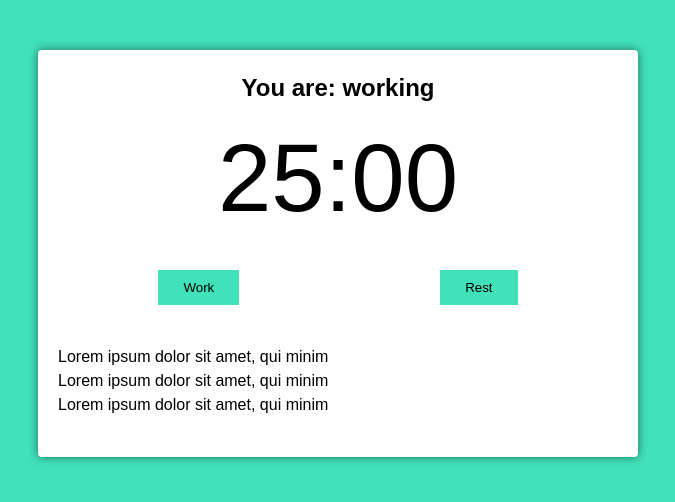
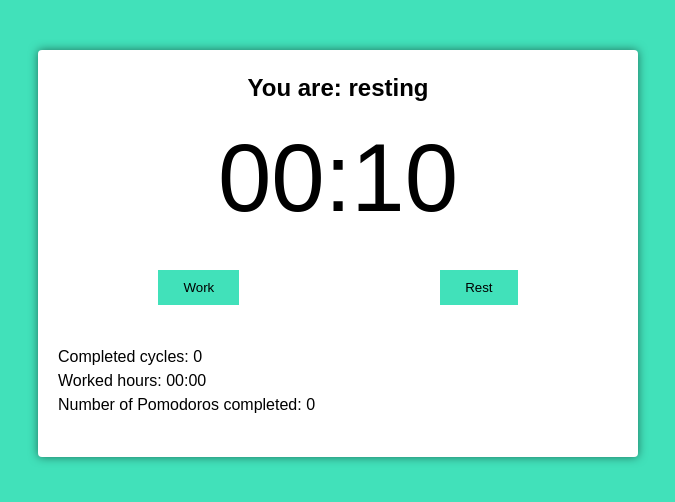
Before and after one commit to LucasMartinsVieira/pomodoro-react, a React (Vite) app: page / in a window 1280 px wide. Shown: the top 502 px of the page, without its empty margins (302-977 px from the left). Built offline with nearby package versions, Linux system fonts and the light colour scheme.

Commit message:
feat: add the logic of the pomodoro timer

```diff
--- a/package.json
+++ b/package.json
@@ -14,6 +14,7 @@
     "react-dom": "^18.2.0"
   },
   "devDependencies": {
+    "@types/node": "^20.4.2",
     "@types/react": "^18.2.15",
     "@types/react-dom": "^18.2.7",
     "@typescript-eslint/eslint-plugin": "^6.0.0",
--- a/src/App.tsx
+++ b/src/App.tsx
@@ -4,9 +4,9 @@
   return (
     <div className="container">
       <PomodoroTimer
-        pomodoroTime={1500}
-        shortRestTime={300}
-        longRestTime={900}
+        pomodoroTime={10}
+        shortRestTime={2}
+        longRestTime={5}
         cycles={4}
       />
     </div>
--- a/src/components/pomodoro-timer.tsx
+++ b/src/components/pomodoro-timer.tsx
@@ -1,7 +1,8 @@
-import { useEffect, useState } from 'react';
+import { useEffect, useState, useCallback } from 'react';
 import { useInterval } from '../hooks/use-interval';
 import { Button } from './button';
 import { Timer } from './timer';
+import { secondsToTime } from '../utils/seconds-to-time';
 
 interface Props {
   pomodoroTime: number;
@@ -15,27 +16,31 @@
   const [timeCounting, setTimeCounting] = useState(false);
   const [working, setWorking] = useState(false);
   const [resting, setResting] = useState(false);
+  const [cyclesQtdManager, setCyclesQtdManager] = useState(
+    new Array(props.cycles - 1).fill(true),
+  );
 
-  useEffect(() => {
-    if (working) document.body.classList.add('working');
-    if (resting) document.body.classList.remove('working');
-  }, [working, resting]);
+  const [completedCycles, setCompleteCycles] = useState(0);
+  const [fullWorkingTime, setFullWorkingTime] = useState(0);
+  const [numberOfPomodoros, setNumberOfPomodoros] = useState(0);
 
   useInterval(
     () => {
       setMainTime(mainTime - 1);
+      if (working) setFullWorkingTime(fullWorkingTime + 1);
     },
     timeCounting ? 1000 : null,
   );
 
-  const configureWork = () => {
+  const configureWork = useCallback(() => {
     setTimeCounting(true);
     setWorking(true);
     setResting(false);
     setMainTime(props.pomodoroTime);
-  };
+  }, [props.pomodoroTime]);
 
-  const configureRest = (long: boolean) => {
+  const configureRest = useCallback(
+    (long: boolean) => {
       setTimeCounting(true);
       setWorking(false);
       setResting(true);
@@ -45,11 +50,42 @@
       } else {
         setMainTime(props.shortRestTime);
       }
-  };
+    },
+    [props.longRestTime, props.shortRestTime],
+  );
+
+  useEffect(() => {
+    if (working) document.body.classList.add('working');
+    if (resting) document.body.classList.remove('working');
+
+    if (mainTime > 0) return;
+
+    if (working && cyclesQtdManager.length > 0) {
+      configureRest(false);
+      cyclesQtdManager.pop();
+    } else if (working && cyclesQtdManager.length <= 0) {
+      configureRest(true);
+      setCyclesQtdManager(new Array(props.cycles - 1).fill(true));
+      setCompleteCycles(completedCycles + 1);
+    }
+
+    if (working) setNumberOfPomodoros(numberOfPomodoros + 1);
+    if (resting) configureWork();
+  }, [
+    working,
+    resting,
+    mainTime,
+    cyclesQtdManager,
+    numberOfPomodoros,
+    configureWork,
+    configureRest,
+    props.cycles,
+    completedCycles,
+  ]);
 
   return (
     <div className="pomodoro">
-      <h2>You are: working</h2>
+      <h2>You are: {working ? 'working' : 'resting'}</h2>
       <Timer mainTime={mainTime} />
       <div className="controls">
         <Button text="Work" onClick={() => configureWork()} />
@@ -62,9 +98,9 @@
       </div>
 
       <div className="details">
-        <p>Lorem ipsum dolor sit amet, qui minim</p>
-        <p>Lorem ipsum dolor sit amet, qui minim</p>
-        <p>Lorem ipsum dolor sit amet, qui minim</p>
+        <p>Completed cycles: {completedCycles}</p>
+        <p>Worked hours: {secondsToTime(fullWorkingTime)}</p>
+        <p>Number of Pomodoros completed: {numberOfPomodoros}</p>
       </div>
     </div>
   );
```
Also changed, not shown: 1 other file (tests, documents, lock files or other folders). Lines whose indentation alone changed are shown as unchanged.
